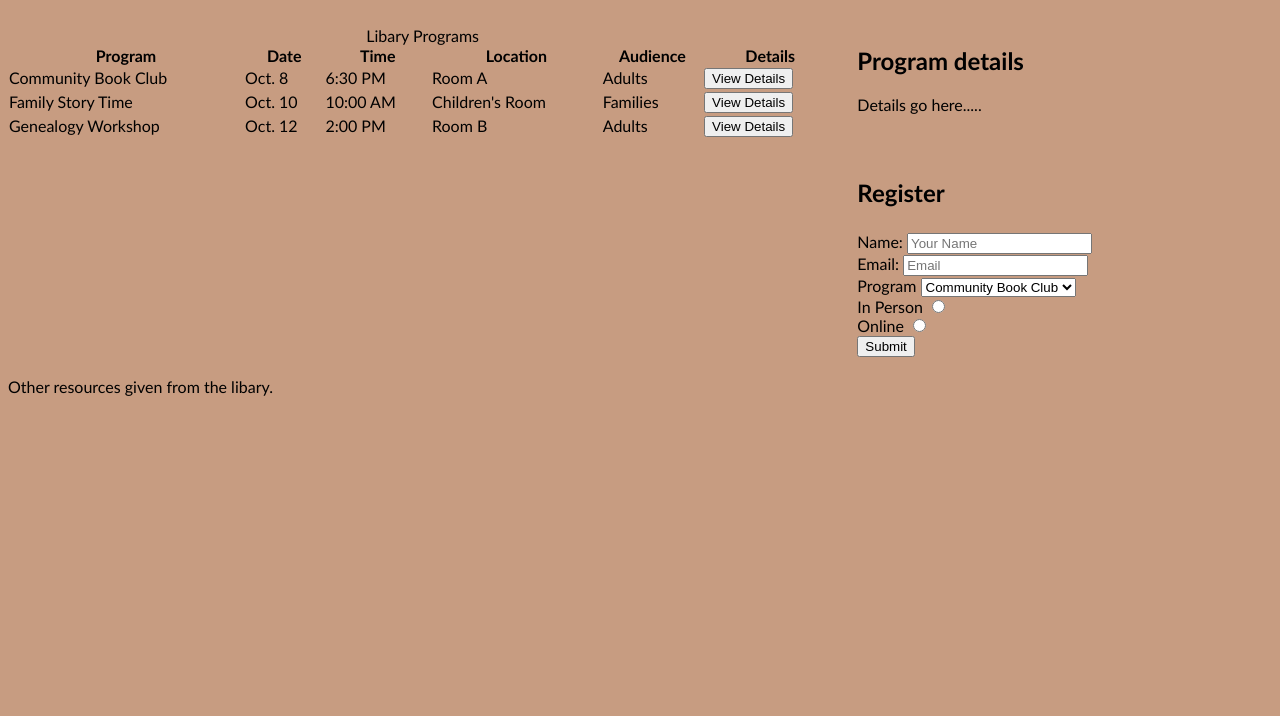
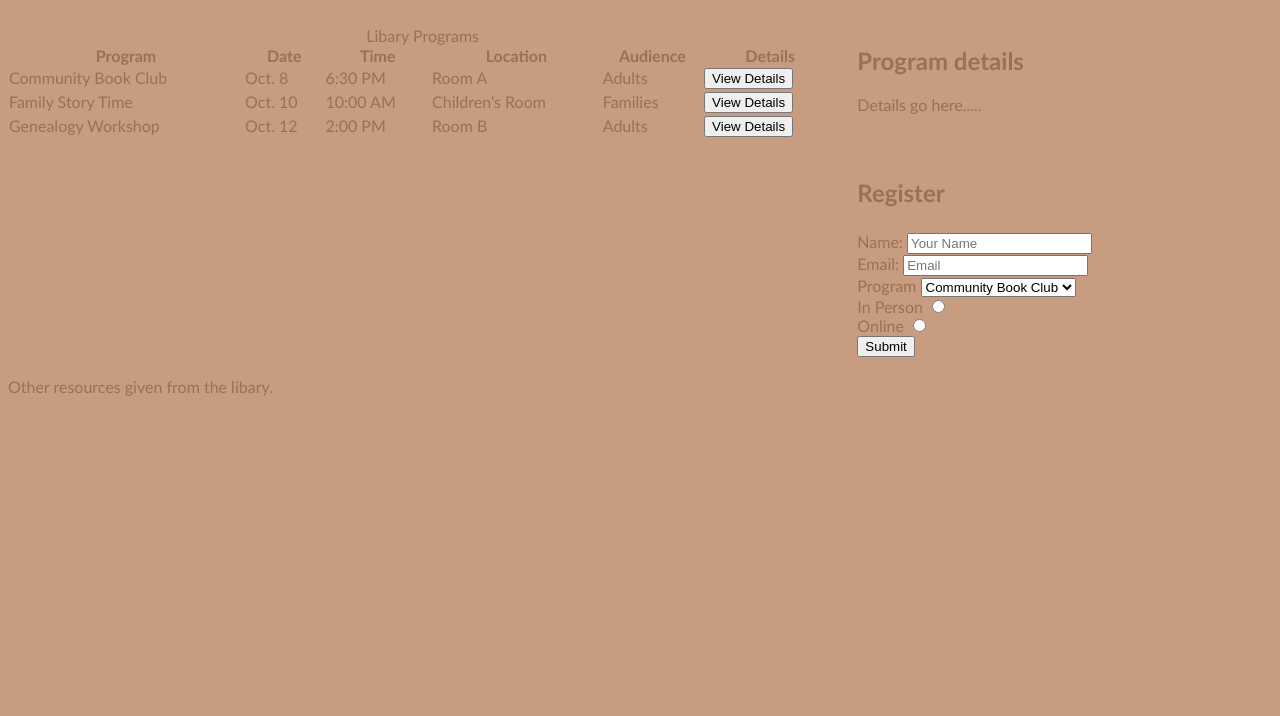
Before and after one commit to nicoleCastillo919/INF_253, a plain HTML site: page excersice13.html in a window 1280 px wide. Shown: the part 84-800 px from the top of the page. Drawn offline with Linux system fonts and the light colour scheme.

Commit message:
Fix font-color property to color in CSS

```diff
--- a/style_table13.css
+++ b/style_table13.css
@@ -6,7 +6,7 @@ body{
     background-color: #C79C81;
     font-family: 'Trebuchet MS', 'Lucida Sans Unicode', 'Lucida Grande', 'Lucida Sans', Arial, sans-serif;
     flex-direction: column;
-    font-color: #9C7052;
+    color: #9C7052;
 }
 
 h1 {
```
